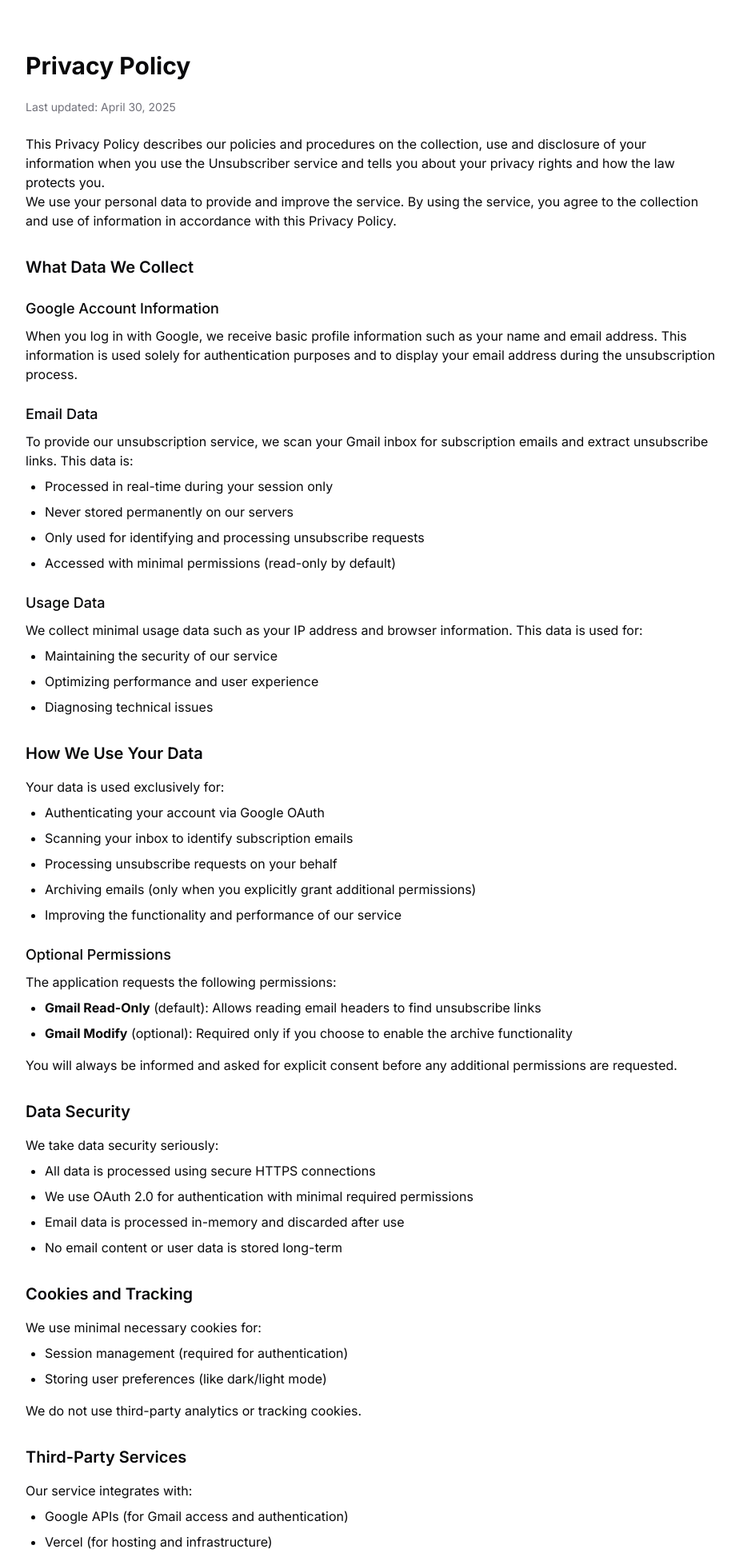
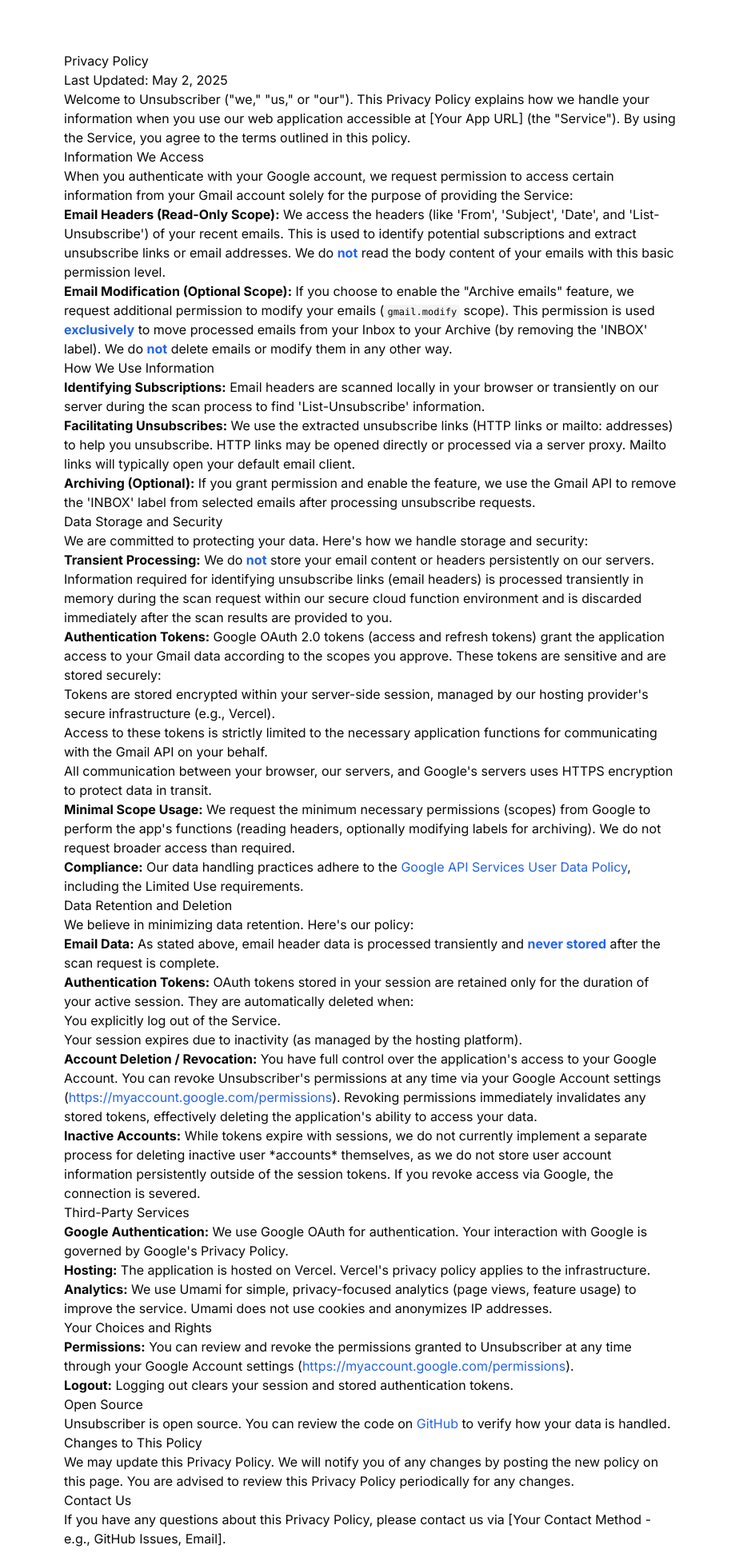
Before and after one commit to theboringdotapp/unsubscriber, a Flask app: template templates/privacy.html in a window 1280 px wide. Shown: the part 65-2007 px from the top of the page at 80% size, without its empty margins (176-1100 px from the left). Run offline with Flask 2, Linux system fonts and the light colour scheme; the template is opened without the code that fills it, so the values that code supplies are empty; some libraries are stand-ins or nearby versions.

Commit message:
chore: update privacy policy and last updated date
- Change the last updated date in both `privacy.html` and `templates/privacy.html` to May 2, 2025.
- Revise the privacy policy content to clarify data access, usage, and security practices, ensuring alignment with current standards.

```diff
--- a/public/privacy.html
+++ b/public/privacy.html
@@ -74,7 +74,7 @@
         <div class="max-w-3xl mx-auto prose">
             <h1>Privacy Policy</h1>
 
-            <p>Last Updated: July 25, 2024</p>
+            <p>Last Updated: May 2, 2025</p>
             <p>Welcome to Unsubscriber ("we," "us," or "our"). This Privacy Policy explains how we handle your information when you use our web application accessible at [Your App URL] (the "Service"). By using the Service, you agree to the terms outlined in this policy.</p>
 
             <h2>Information We Access</h2>
--- a/templates/privacy.html
+++ b/templates/privacy.html
@@ -11,105 +11,80 @@
 {% block twitter_description %}Read our Privacy Policy to understand how Email Unsubscriber protects your data and respects your privacy while helping you manage email subscriptions.{% endblock %}
 
 {% block content %}
-<div class="container max-w-4xl mx-auto px-4 relative z-10">
-    <div class="py-8">
-        <h1 class="text-3xl font-bold mb-6 text-foreground">Privacy Policy</h1>
-        <p class="text-sm text-muted-foreground mb-6">Last updated: April 30, 2025</p>
+<main class="flex-grow container mx-auto px-4 sm:px-6 lg:px-8 py-8">
+    <!-- Tailwind prose class handles typography -->
+    <div class="max-w-3xl mx-auto prose">
+        <h1>Privacy Policy</h1>
 
-        <div class="prose prose-sm lg:prose-base dark:prose-invert max-w-none">
-            <p>This Privacy Policy describes our policies and procedures on the collection, use and disclosure of your information when you use the Unsubscriber service and tells you about your privacy rights and how the law protects you.</p>
+        <p>Last Updated: May 2, 2025</p>
+        <p>Welcome to Unsubscriber ("we," "us," or "our"). This Privacy Policy explains how we handle your information when you use our web application accessible at [Your App URL] (the "Service"). By using the Service, you agree to the terms outlined in this policy.</p>
 
-            <p>We use your personal data to provide and improve the service. By using the service, you agree to the collection and use of information in accordance with this Privacy Policy.</p>
-
-            <h2 class="text-xl font-semibold mt-8 mb-4">What Data We Collect</h2>
-
-            <h3 class="text-lg font-medium mt-6 mb-2">Google Account Information</h3>
-            <p>When you log in with Google, we receive basic profile information such as your name and email address. This information is used solely for authentication purposes and to display your email address during the unsubscription process.</p>
-
-            <h3 class="text-lg font-medium mt-6 mb-2">Email Data</h3>
-            <p>To provide our unsubscription service, we scan your Gmail inbox for subscription emails and extract unsubscribe links. This data is:</p>
-            <ul class="list-disc pl-6 mt-2 mb-4 space-y-2">
-                <li>Processed in real-time during your session only</li>
-                <li>Never stored permanently on our servers</li>
-                <li>Only used for identifying and processing unsubscribe requests</li>
-                <li>Accessed with minimal permissions (read-only by default)</li>
+        <h2>Information We Access</h2>
+        <p>When you authenticate with your Google account, we request permission to access certain information from your Gmail account solely for the purpose of providing the Service:</p>
+        <ul>
+            <li><strong>Email Headers (Read-Only Scope):</strong> We access the headers (like 'From', 'Subject', 'Date', and 'List-Unsubscribe') of your recent emails. This is used to identify potential subscriptions and extract unsubscribe links or email addresses. We do <strong class="text-brand">not</strong> read the body content of your emails with this basic permission level.</li>
+            <li><strong>Email Modification (Optional Scope):</strong> If you choose to enable the "Archive emails" feature, we request additional permission to modify your emails (<code class="text-xs bg-muted px-1 py-0.5 rounded">gmail.modify</code> scope). This permission is used <strong class="text-brand">exclusively</strong> to move processed emails from your Inbox to your Archive (by removing the 'INBOX' label). We do <strong class="text-brand">not</strong> delete emails or modify them in any other way.</li>
         </ul>
 
-            <h3 class="text-lg font-medium mt-6 mb-2">Usage Data</h3>
-            <p>We collect minimal usage data such as your IP address and browser information. This data is used for:</p>
-            <ul class="list-disc pl-6 mt-2 mb-4 space-y-2">
-                <li>Maintaining the security of our service</li>
-                <li>Optimizing performance and user experience</li>
-                <li>Diagnosing technical issues</li>
+        <h2>How We Use Information</h2>
+        <ul>
+            <li><strong>Identifying Subscriptions:</strong> Email headers are scanned locally in your browser or transiently on our server during the scan process to find 'List-Unsubscribe' information.</li>
+            <li><strong>Facilitating Unsubscribes:</strong> We use the extracted unsubscribe links (HTTP links or mailto: addresses) to help you unsubscribe. HTTP links may be opened directly or processed via a server proxy. Mailto links will typically open your default email client.</li>
+            <li><strong>Archiving (Optional):</strong> If you grant permission and enable the feature, we use the Gmail API to remove the 'INBOX' label from selected emails after processing unsubscribe requests.</li>
         </ul>
 
-            <h2 class="text-xl font-semibold mt-8 mb-4">How We Use Your Data</h2>
-            <p>Your data is used exclusively for:</p>
-            <ul class="list-disc pl-6 mt-2 mb-4 space-y-2">
-                <li>Authenticating your account via Google OAuth</li>
-                <li>Scanning your inbox to identify subscription emails</li>
-                <li>Processing unsubscribe requests on your behalf</li>
-                <li>Archiving emails (only when you explicitly grant additional permissions)</li>
-                <li>Improving the functionality and performance of our service</li>
+        <h2>Data Storage and Security</h2>
+        <p>We are committed to protecting your data. Here's how we handle storage and security:</p>
+        <ul>
+            <li><strong>Transient Processing:</strong> We do <strong class="text-brand">not</strong> store your email content or headers persistently on our servers. Information required for identifying unsubscribe links (email headers) is processed transiently in memory during the scan request within our secure cloud function environment and is discarded immediately after the scan results are provided to you.</li>
+            <li><strong>Authentication Tokens:</strong> Google OAuth 2.0 tokens (access and refresh tokens) grant the application access to your Gmail data according to the scopes you approve. These tokens are sensitive and are stored securely:
+                <ul>
+                    <li>Tokens are stored encrypted within your server-side session, managed by our hosting provider's secure infrastructure (e.g., Vercel).</li>
+                    <li>Access to these tokens is strictly limited to the necessary application functions for communicating with the Gmail API on your behalf.</li>
+                    <li>All communication between your browser, our servers, and Google's servers uses HTTPS encryption to protect data in transit.</li>
+                </ul>
+            </li>
+            <li><strong>Minimal Scope Usage:</strong> We request the minimum necessary permissions (scopes) from Google to perform the app's functions (reading headers, optionally modifying labels for archiving). We do not request broader access than required.</li>
+            <li><strong>Compliance:</strong> Our data handling practices adhere to the <a href="https://developers.google.com/terms/api-services-user-data-policy" target="_blank" class="text-brand hover:underline">Google API Services User Data Policy</a>, including the Limited Use requirements.</li>
         </ul>
 
-            <h3 class="text-lg font-medium mt-6 mb-2">Optional Permissions</h3>
-            <p>The application requests the following permissions:</p>
-            <ul class="list-disc pl-6 mt-2 mb-4 space-y-2">
-                <li><strong>Gmail Read-Only</strong> (default): Allows reading email headers to find unsubscribe links</li>
-                <li><strong>Gmail Modify</strong> (optional): Required only if you choose to enable the archive functionality</li>
+        <h2>Data Retention and Deletion</h2>
+        <p>We believe in minimizing data retention. Here's our policy:</p>
+        <ul>
+            <li><strong>Email Data:</strong> As stated above, email header data is processed transiently and <strong class="text-brand">never stored</strong> after the scan request is complete.</li>
+            <li><strong>Authentication Tokens:</strong> OAuth tokens stored in your session are retained only for the duration of your active session. They are automatically deleted when:
+                <ul>
+                    <li>You explicitly log out of the Service.</li>
+                    <li>Your session expires due to inactivity (as managed by the hosting platform).</li>
                 </ul>
-            <p>You will always be informed and asked for explicit consent before any additional permissions are requested.</p>
-
-            <h2 class="text-xl font-semibold mt-8 mb-4">Data Security</h2>
-            <p>We take data security seriously:</p>
-            <ul class="list-disc pl-6 mt-2 mb-4 space-y-2">
-                <li>All data is processed using secure HTTPS connections</li>
-                <li>We use OAuth 2.0 for authentication with minimal required permissions</li>
-                <li>Email data is processed in-memory and discarded after use</li>
-                <li>No email content or user data is stored long-term</li>
+            </li>
+            <li><strong>Account Deletion / Revocation:</strong> You have full control over the application's access to your Google Account. You can revoke Unsubscriber's permissions at any time via your Google Account settings (<a href="https://myaccount.google.com/permissions" target="_blank" class="text-brand hover:underline">https://myaccount.google.com/permissions</a>). Revoking permissions immediately invalidates any stored tokens, effectively deleting the application's ability to access your data.</li>
+            <li><strong>Inactive Accounts:</strong> While tokens expire with sessions, we do not currently implement a separate process for deleting inactive user *accounts* themselves, as we do not store user account information persistently outside of the session tokens. If you revoke access via Google, the connection is severed.</li>
         </ul>
 
-            <h2 class="text-xl font-semibold mt-8 mb-4">Cookies and Tracking</h2>
-            <p>We use minimal necessary cookies for:</p>
-            <ul class="list-disc pl-6 mt-2 mb-4 space-y-2">
-                <li>Session management (required for authentication)</li>
-                <li>Storing user preferences (like dark/light mode)</li>
+        <h2>Third-Party Services</h2>
+        <ul>
+            <li><strong>Google Authentication:</strong> We use Google OAuth for authentication. Your interaction with Google is governed by Google's Privacy Policy.</li>
+             <li><strong>Hosting:</strong> The application is hosted on Vercel. Vercel's privacy policy applies to the infrastructure.</li>
+             <li><strong>Analytics:</strong> We use Umami for simple, privacy-focused analytics (page views, feature usage) to improve the service. Umami does not use cookies and anonymizes IP addresses.</li>
         </ul>
-            <p>We do not use third-party analytics or tracking cookies.</p>
 
-            <h2 class="text-xl font-semibold mt-8 mb-4">Third-Party Services</h2>
-            <p>Our service integrates with:</p>
-            <ul class="list-disc pl-6 mt-2 mb-4 space-y-2">
-                <li>Google APIs (for Gmail access and authentication)</li>
-                <li>Vercel (for hosting and infrastructure)</li>
+        <h2>Your Choices and Rights</h2>
+        <ul>
+            <li><strong>Permissions:</strong> You can review and revoke the permissions granted to Unsubscriber at any time through your Google Account settings (<a href="https://myaccount.google.com/permissions" target="_blank" class="text-brand hover:underline">https://myaccount.google.com/permissions</a>).</li>
+            <li><strong>Logout:</strong> Logging out clears your session and stored authentication tokens.</li>
         </ul>
-            <p>Each of these services has their own Privacy Policy and Terms of Service.</p>
 
-            <h2 class="text-xl font-semibold mt-8 mb-4">Children's Privacy</h2>
-            <p>Our service is not intended for users under the age of 13. We do not knowingly collect personal information from children under 13. If we become aware that we have collected personal data from a child under 13, we take steps to remove that information.</p>
+        <h2>Open Source</h2>
+        <p>Unsubscriber is open source. You can review the code on <a href="https://github.com/theboring-app/unsubscriber" target="_blank" class="text-brand hover:underline">GitHub</a> to verify how your data is handled.</p>
 
-            <h2 class="text-xl font-semibold mt-8 mb-4">Your Rights</h2>
-            <p>Depending on your location, you may have rights regarding your personal data:</p>
-            <ul class="list-disc pl-6 mt-2 mb-4 space-y-2">
-                <li>Right to access information we have about you</li>
-                <li>Right to rectification of incorrect data</li>
-                <li>Right to erasure of your data</li>
-                <li>Right to restrict or object to processing</li>
-                <li>Right to data portability</li>
-            </ul>
-            <p>Since we don't store your data permanently, many of these rights are automatically fulfilled.</p>
+        <h2>Changes to This Policy</h2>
+        <p>We may update this Privacy Policy. We will notify you of any changes by posting the new policy on this page. You are advised to review this Privacy Policy periodically for any changes.</p>
 
-            <h2 class="text-xl font-semibold mt-8 mb-4">Changes to This Privacy Policy</h2>
-            <p>We may update our Privacy Policy from time to time. We will notify you of any changes by posting the new Privacy Policy on this page and updating the "Last updated" date.</p>
-            <p>You are advised to review this Privacy Policy periodically for any changes. Changes to this Privacy Policy are effective when they are posted on this page.</p>
-
-            <h2 class="text-xl font-semibold mt-8 mb-4">Contact Us</h2>
-            <p>If you have any questions about this Privacy Policy, you can contact us:</p>
-            <p class="mt-2 mb-6">By email: <a href="mailto:arthur@theboring.app" class="text-brand hover:underline">arthur@theboring.app</a></p>
+        <h2>Contact Us</h2>
+        <p>If you have any questions about this Privacy Policy, please contact us via [Your Contact Method - e.g., GitHub Issues, Email].</p>
     </div>
-    </div>
-</div>
+</main>
 {% endblock %}
 
 {% block footer %}
```
Lines whose indentation alone changed are shown as unchanged.
